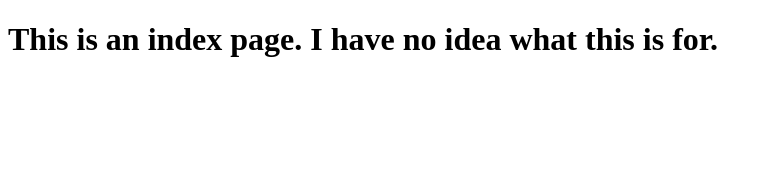
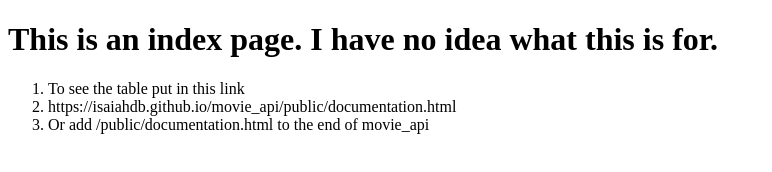
Before and after one commit to IsaiahDB/movie_api, a website: page index.html in a window 1280 px wide. Shown: the whole page, without its empty margins (0-772 px from the left). Drawn offline with Linux system fonts and the light colour scheme.

Commit message:
added to index.html

```diff
--- a/index.html
+++ b/index.html
@@ -8,5 +8,10 @@
 </head>
 <body>
     <h1>This is an index page. I have no idea what this is for.</h1>
+    <ol>
+        <li>To see the table put in this link</li>
+        <li>https://isaiahdb.github.io/movie_api/public/documentation.html</li>
+        <li>Or add /public/documentation.html to the end of movie_api</li>
+    </ol>
 </body>
 </html>
```
